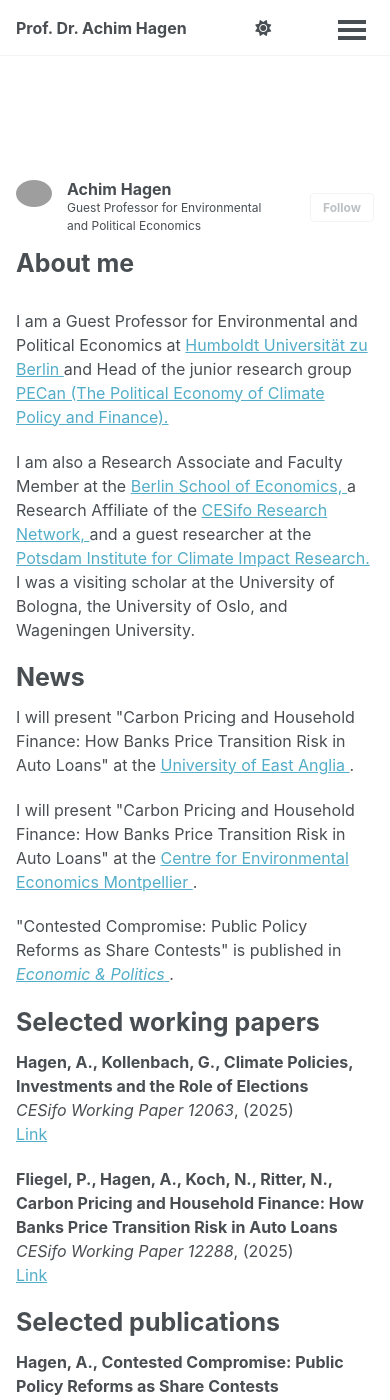
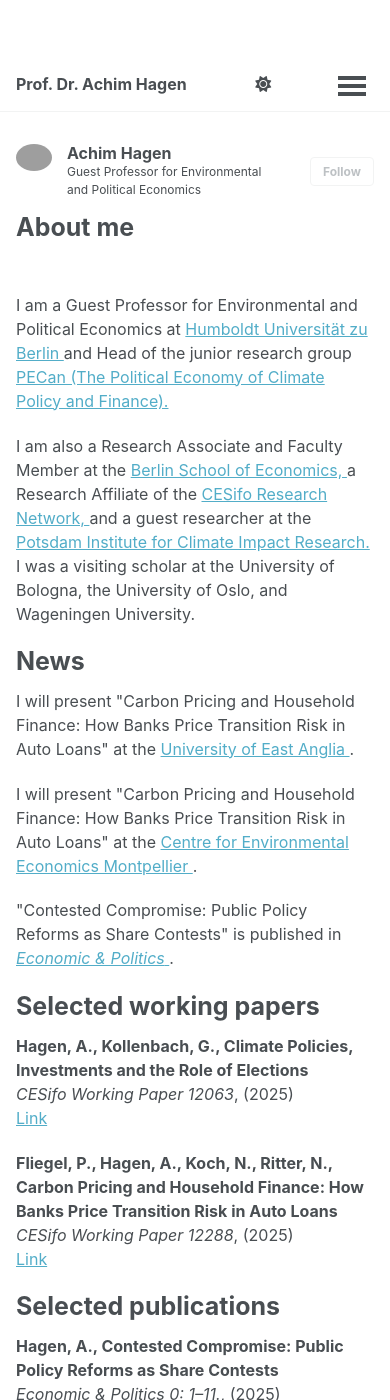
Before and after one commit to achhag/academic, a Jekyll site: the page built from _pages/about.md, in a window 390 px wide and 1400 px high. Built offline with Jekyll 4.4.1, drawn with Linux system fonts in a browser that asks for light colours; a script bundle is joined from its source files by our own code; library files that are not in the unit come from our copies.

Commit message:
Update custom.css

```diff
--- a/assets/css/custom.css
+++ b/assets/css/custom.css
@@ -1,49 +1,32 @@
 /* =========================================================
-   Custom CSS – Mobile Fix für festen Header (masthead)
-   Repository: achhag/academic
+   Mobile Fix für Minimal Mistakes / academic
+   Ursache: fixed masthead überdeckt Content auf Mobile
+   Lösung: Header scrollt auf Mobile, bleibt fixed auf Desktop
    ========================================================= */
 
-/* Basis: nichts am Desktop verändern */
+/* Desktop unverändert */
 .initial-content,
 .page__content {
   box-sizing: border-box;
 }
 
-/* ---------------------------------------------------------
+/* -----------------------------
    MOBILE FIX
-   Der Masthead ist "position: fixed" und überdeckt sonst
-   den oberen Seiteninhalt (Foto / Hero-Bereich)
-   --------------------------------------------------------- */
+------------------------------ */
 @media (max-width: 768px) {
 
-  /* Haupt-Content unter den Header schieben */
-  .initial-content {
-    padding-top: 4.5rem; /* ≈ Höhe der mobilen Navigation */
+  /* Header darf NICHT fixed sein */
+  .masthead {
+    position: relative;
   }
 
-  /* Falls Hero / About / Startseite */
-  .page__hero,
-  .page__content {
+  /* Content normal fließen lassen */
+  .initial-content {
+    padding-top: 0;
     margin-top: 0;
   }
 
-  /* Sicherheit: kein zusätzliches Body-Padding */
   body {
     padding-top: 0;
   }
-
 }
-
-/* ---------------------------------------------------------
-   OPTIONAL:
-   Wenn du KEIN fixiertes Menü auf Mobile willst,
-   diese Zeilen aktivieren (auskommentieren entfernen)
-   ---------------------------------------------------------
-
-@media (max-width: 768px) {
-  .masthead {
-    position: relative;
-  }
-}
-
----------------------------------------------------------- */
```
